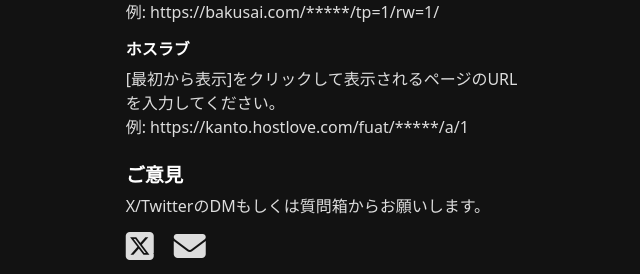
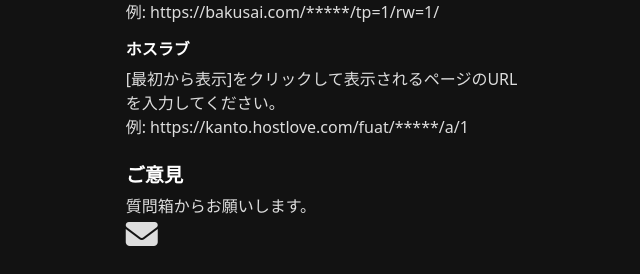
Before and after one commit to Ryohei-J/b-crawl, a Django app: page / in a window 1280 px wide. Shown: the part 577-851 px from the top of the page, without its empty margins (317-957 px from the left). After the commit the page ends 823 px from the top, so only its background shows below. Run offline with Django 4.2, Linux system fonts and the light colour scheme; some libraries are stand-ins or nearby versions.

Commit message:
Xを削除

```diff
--- a/b_crawl/templates/b_crawl/home.html
+++ b/b_crawl/templates/b_crawl/home.html
@@ -55,11 +55,8 @@
             <h2>
                 ご意見
             </h2>
-            <p class="text">X/TwitterのDMもしくは質問箱からお願いします。</p>
+            <p class="text">質問箱からお願いします。</p>
             <div class="icon">
-                <a href="https://twitter.com/rj_yolo" target="_blank" class="icon-twitter">
-                    <i class="fa-brands fa-square-x-twitter fa-2xl" style="color: #dddddd;"></i>
-                </a>
                 <a href="https://peing.net/ja/rj_yolo" target="_blank" class="icon-peing">
                     <i class="fa-solid fa-envelope fa-2xl" style="color: #dddddd;"></i>
                 </a>
```
